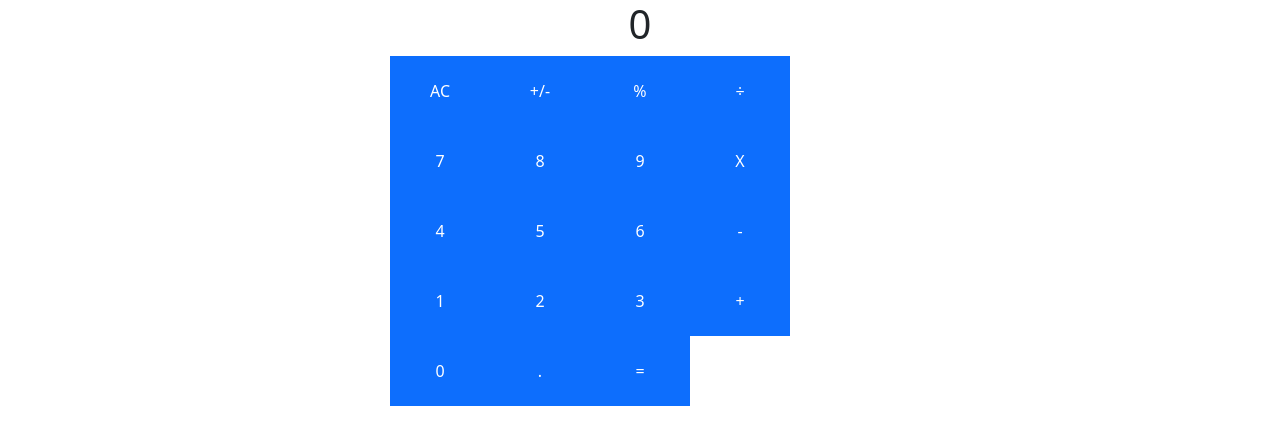
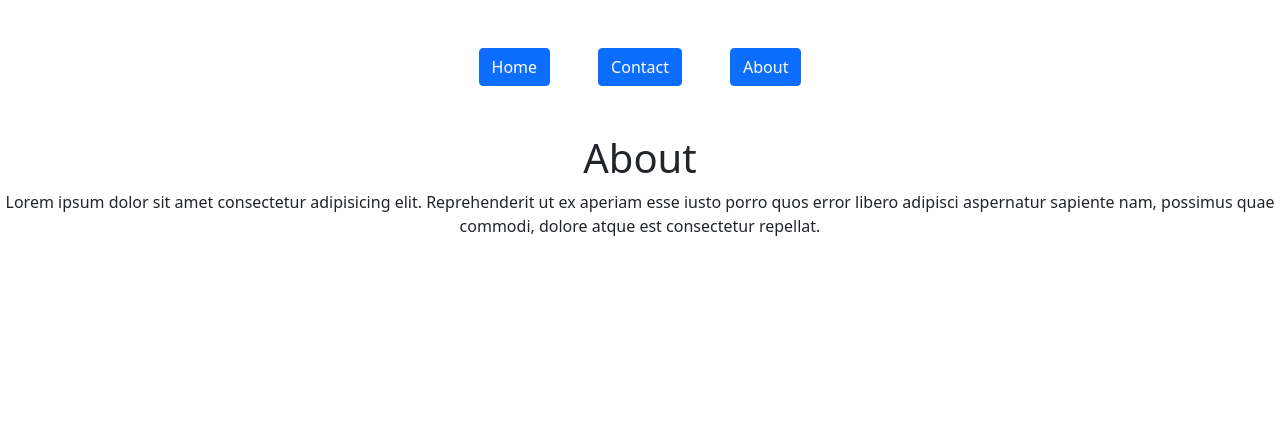
Before and after one commit to RICKCOYL/calculator, a React (Create React App) app: page /about in a window 1280 px wide. Shown: the top 444 px of the page. Built offline with nearby package versions, Linux system fonts and the light colour scheme.

Commit message:
Add routing

```diff
--- a/package.json
+++ b/package.json
@@ -11,6 +11,7 @@
     "prop-types": "^15.7.2",
     "react": "^17.0.2",
     "react-dom": "^17.0.2",
+    "react-router-dom": "^5.2.0",
     "react-scripts": "4.0.3",
     "web-vitals": "^1.0.1"
   },
--- /dev/null
+++ b/src/components/About.js
@@ -0,0 +1,11 @@
+/* eslint-disable max-len */
+import React from 'react';
+
+const About = () => (
+  <div>
+    <h1>About</h1>
+    <p>Lorem ipsum dolor sit amet consectetur adipisicing elit. Reprehenderit ut ex aperiam esse iusto porro quos error libero adipisci aspernatur sapiente nam, possimus quae commodi, dolore atque est consectetur repellat.</p>
+  </div>
+);
+
+export default About;
--- a/src/components/App.js
+++ b/src/components/App.js
@@ -1,8 +1,12 @@
 import React, { Component } from 'react';
+import { BrowserRouter as Router, Route, Switch } from 'react-router-dom';
 import Display from './Display';
 import ButtonPanel from './ButtonPanel';
 import calculate from '../logic/calculate';
 import '../css/index.css';
+import Navbar from './Navbar';
+import Contact from './Contact';
+import About from './About';
 
 class App extends Component {
   constructor(props) {
@@ -25,11 +29,17 @@ class App extends Component {
     const { total, next, operation } = this.state;
 
     return (
-      <>
-
-        <Display total={total} next={next} operation={operation} />
-        <ButtonPanel clickHandler={this.handleClick} />
-      </>
+      <Router>
+        <Navbar />
+        <Switch>
+          <Route exact path="/">
+            <Display total={total} next={next} operation={operation} />
+            <ButtonPanel clickHandler={this.handleClick} />
+          </Route>
+          <Route path="/contact" component={Contact} />
+          <Route path="/about" component={About} />
+        </Switch>
+      </Router>
     );
   }
 }
--- /dev/null
+++ b/src/components/Contact.js
@@ -0,0 +1,8 @@
+const Contact = () => (
+  <div>
+    <h2>Contact</h2>
+    <p>Quis officiis id voluptatem</p>
+  </div>
+);
+
+export default Contact;
--- /dev/null
+++ b/src/components/Navbar.js
@@ -0,0 +1,13 @@
+import { Link } from 'react-router-dom';
+
+export default function Navbar() {
+  return (
+    <div>
+      <nav className="my-5">
+        <Link className="text-decoration-none btn btn-primary" to="/">Home</Link>
+        <Link className="text-decoration-none mx-5 btn btn-primary" to="/contact">Contact</Link>
+        <Link className="text-decoration-none btn btn-primary" to="/about">About</Link>
+      </nav>
+    </div>
+  );
+}
--- a/src/index.js
+++ b/src/index.js
@@ -4,7 +4,9 @@ import App from './components/App';
 
 ReactDOM.render(
   <React.StrictMode>
+
     <App />
+
   </React.StrictMode>,
   document.getElementById('root'),
 );
```
Also changed, not shown: src/state/state.js (deleted, +0 -9 lines), 1 other file (tests, documents, lock files or other folders).
